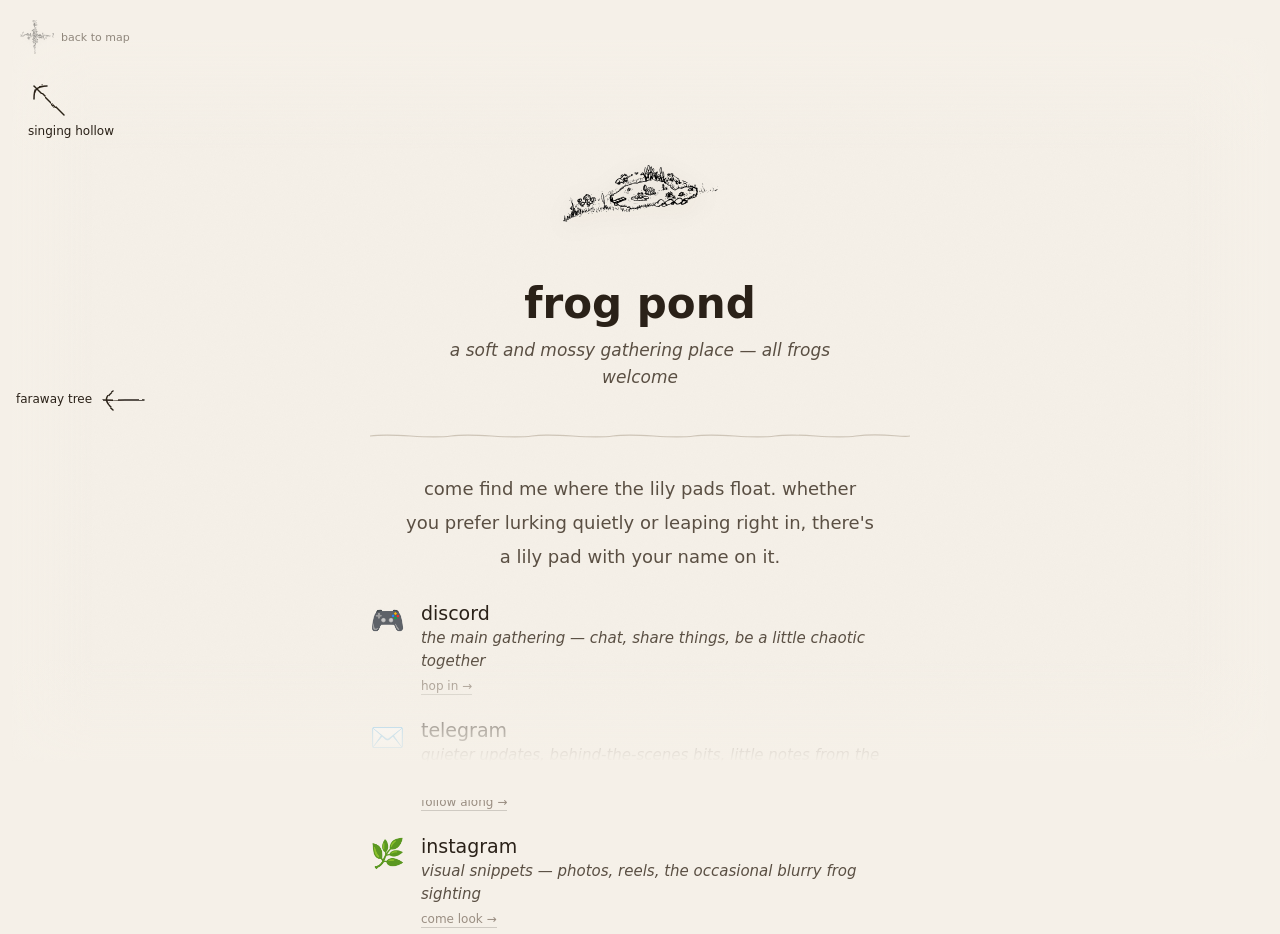
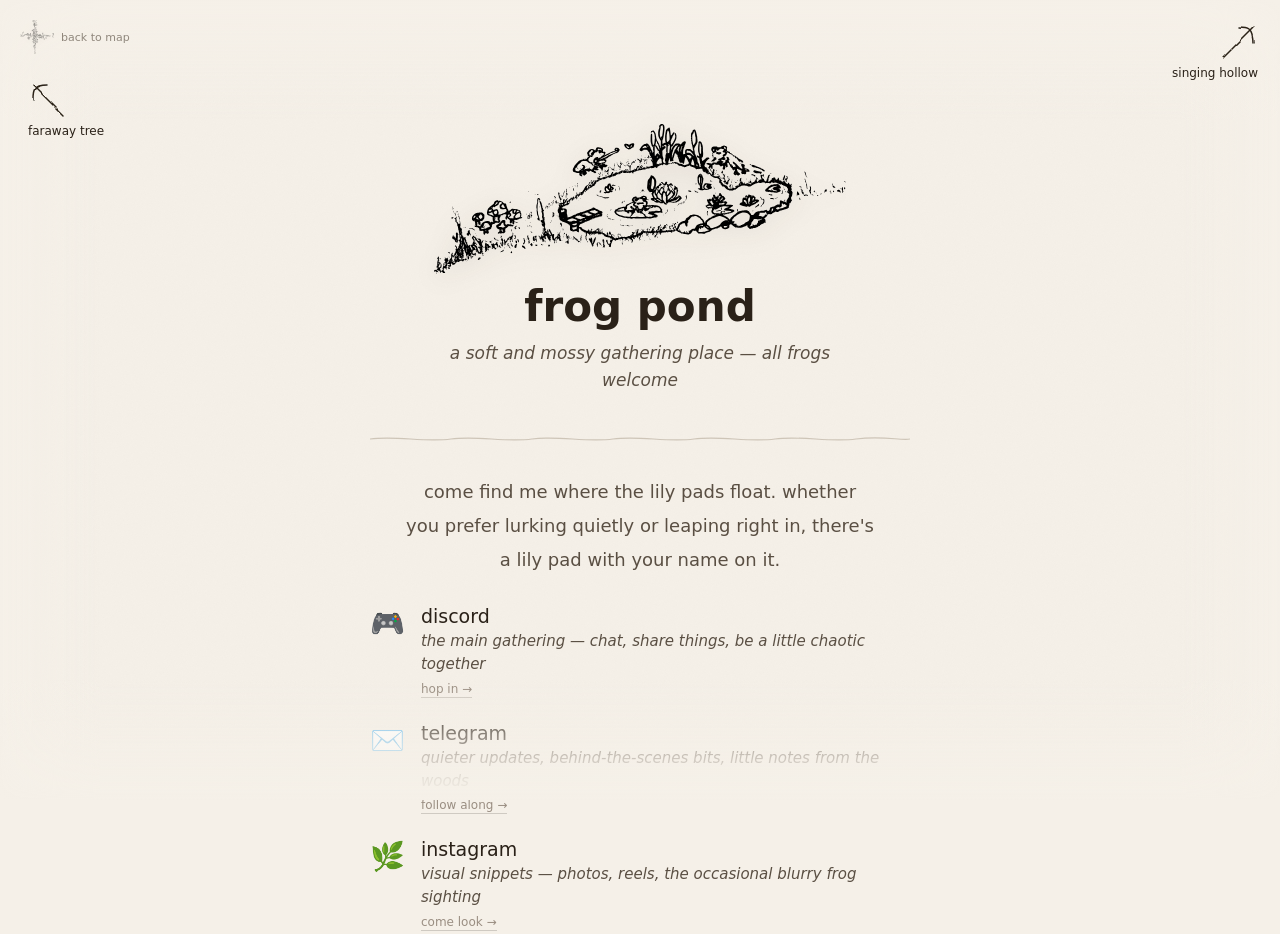
Before and after one commit to wildgardenfairy/wild-fairy-garden, a plain HTML site: page community.html in a window 1280 px wide. Shown: the top 934 px of the page. Drawn offline with Linux system fonts and the light colour scheme; a web font is replaced by a local one.

Commit message:
Unify landmark hero sizing, smooth edge fade, fix arrow directions
- page-hero img sized by height (not square box) so all landmarks
  render at the same height and top-align, matching faraway tree;
  fixes frog/field/singing appearing smaller
- edge-fade scrim now eases from the very edge with multi-stop
  gradients — no hard line
- correct nav arrows on blog/community/videos/reviews per map geometry

Co-Authored-By: Claude Opus 4.8 <noreply@anthropic.com>

```diff
--- a/community.html
+++ b/community.html
@@ -72,22 +72,22 @@
   </div>
 </div>
 
-<!-- West → Faraway Tree -->
-<a class="nav-arrow west" href="blog.html">
-  <svg width="48" height="32" viewBox="0 0 48 32" fill="none" xmlns="http://www.w3.org/2000/svg">
+<!-- Northwest → Faraway Tree -->
+<a class="nav-arrow northwest" href="blog.html">
+  <svg width="40" height="40" viewBox="0 0 40 40" fill="none" xmlns="http://www.w3.org/2000/svg">
     <defs><filter id="f1"><feTurbulence type="turbulence" baseFrequency="0.05" numOctaves="2" seed="22" result="n"/><feDisplacementMap in="SourceGraphic" in2="n" scale="2" xChannelSelector="R" yChannelSelector="G"/></filter></defs>
-    <path d="M44 16 C32 15.5, 20 16.5, 4 16" stroke="#2a2118" stroke-width="1.5" stroke-linecap="round" filter="url(#f1)"/>
-    <path d="M14 7 C8 11, 3 16, 14 25" stroke="#2a2118" stroke-width="1.5" stroke-linecap="round" stroke-linejoin="round" filter="url(#f1)"/>
+    <path d="M35 35 C25 25, 15 15, 5 5" stroke="#2a2118" stroke-width="1.5" stroke-linecap="round" filter="url(#f1)"/>
+    <path d="M5 19 C5 11, 5 5, 19 5" stroke="#2a2118" stroke-width="1.5" stroke-linecap="round" stroke-linejoin="round" filter="url(#f1)"/>
   </svg>
   <span class="arrow-lbl">faraway tree</span>
 </a>
 
-<!-- Northwest → Singing Hollow -->
-<a class="nav-arrow northwest" href="videos.html">
+<!-- Northeast → Singing Hollow -->
+<a class="nav-arrow northeast" href="videos.html">
   <svg width="40" height="40" viewBox="0 0 40 40" fill="none" xmlns="http://www.w3.org/2000/svg">
     <defs><filter id="f2"><feTurbulence type="turbulence" baseFrequency="0.05" numOctaves="2" seed="6" result="n"/><feDisplacementMap in="SourceGraphic" in2="n" scale="2" xChannelSelector="R" yChannelSelector="G"/></filter></defs>
-    <path d="M35 35 C25 25, 15 15, 5 5" stroke="#2a2118" stroke-width="1.5" stroke-linecap="round" filter="url(#f2)"/>
-    <path d="M5 19 C5 11, 5 5, 19 5" stroke="#2a2118" stroke-width="1.5" stroke-linecap="round" stroke-linejoin="round" filter="url(#f2)"/>
+    <path d="M5 35 C15 25, 25 15, 35 5" stroke="#2a2118" stroke-width="1.5" stroke-linecap="round" filter="url(#f2)"/>
+    <path d="M21 5 C29 5, 35 5, 35 21" stroke="#2a2118" stroke-width="1.5" stroke-linecap="round" stroke-linejoin="round" filter="url(#f2)"/>
   </svg>
   <span class="arrow-lbl">singing hollow</span>
 </a>
--- a/shared.css
+++ b/shared.css
@@ -46,10 +46,13 @@ body::after {
    arrows (north ≈top 16px, reaching ~90px) and never overlaps them. ── */
 .page-hero {
   display: flex; flex-direction: column; align-items: center;
-  text-align: center; margin-top: 36px; margin-bottom: 36px; gap: 10px;
+  text-align: center; margin-top: 44px; margin-bottom: 36px; gap: 10px;
 }
+/* Size by HEIGHT, not a square box — every landmark renders at the
+   same height and top-aligns, so they all start at the same point
+   (matching faraway tree) regardless of their aspect ratio. ── */
 .page-hero img {
-  width: min(155px, 35vw); height: min(155px, 35vw); object-fit: contain;
+  height: min(150px, 34vw); width: auto; max-width: 100%; object-fit: contain;
   filter: drop-shadow(0 5px 13px rgba(42,33,24,0.12));
   animation: hf 5s ease-in-out infinite;
 }
@@ -206,11 +209,36 @@ body::before {
   inset: 0;
   z-index: 80;
   pointer-events: none;
+  /* Multi-stop gradients: the fade begins right at the edge (only a
+     few px of solid) and eases out proportionately to fully
+     transparent — no hard line anywhere. parchment = 245,240,232. */
   background:
-    linear-gradient(to bottom, var(--parchment) 38px, transparent 150px) top    / 100% 150px no-repeat,
-    linear-gradient(to top,    var(--parchment) 38px, transparent 140px) bottom / 100% 140px no-repeat,
-    linear-gradient(to right,  var(--parchment) 12px, transparent 92px)  left   / 92px 100%  no-repeat,
-    linear-gradient(to left,   var(--parchment) 12px, transparent 92px)  right  / 92px 100%  no-repeat;
+    linear-gradient(to bottom,
+      rgba(245,240,232,1)    0,
+      rgba(245,240,232,0.98) 8px,
+      rgba(245,240,232,0.82) 34px,
+      rgba(245,240,232,0.5)  64px,
+      rgba(245,240,232,0.2)  92px,
+      rgba(245,240,232,0)    120px) top    / 100% 120px no-repeat,
+    linear-gradient(to top,
+      rgba(245,240,232,1)    0,
+      rgba(245,240,232,0.98) 8px,
+      rgba(245,240,232,0.82) 34px,
+      rgba(245,240,232,0.5)  64px,
+      rgba(245,240,232,0.2)  92px,
+      rgba(245,240,232,0)    120px) bottom / 100% 120px no-repeat,
+    linear-gradient(to right,
+      rgba(245,240,232,1)    0,
+      rgba(245,240,232,0.95) 6px,
+      rgba(245,240,232,0.6)  34px,
+      rgba(245,240,232,0.25) 64px,
+      rgba(245,240,232,0)    100px) left   / 100px 100% no-repeat,
+    linear-gradient(to left,
+      rgba(245,240,232,1)    0,
+      rgba(245,240,232,0.95) 6px,
+      rgba(245,240,232,0.6)  34px,
+      rgba(245,240,232,0.25) 64px,
+      rgba(245,240,232,0)    100px) right  / 100px 100% no-repeat;
 }
 
 /* ═══════════════════════════════════════════════════════════════
```
Also changed, not shown: blog.html (+12 -12 lines), reviews.html (+10 -0 lines), videos.html (+6 -6 lines).
